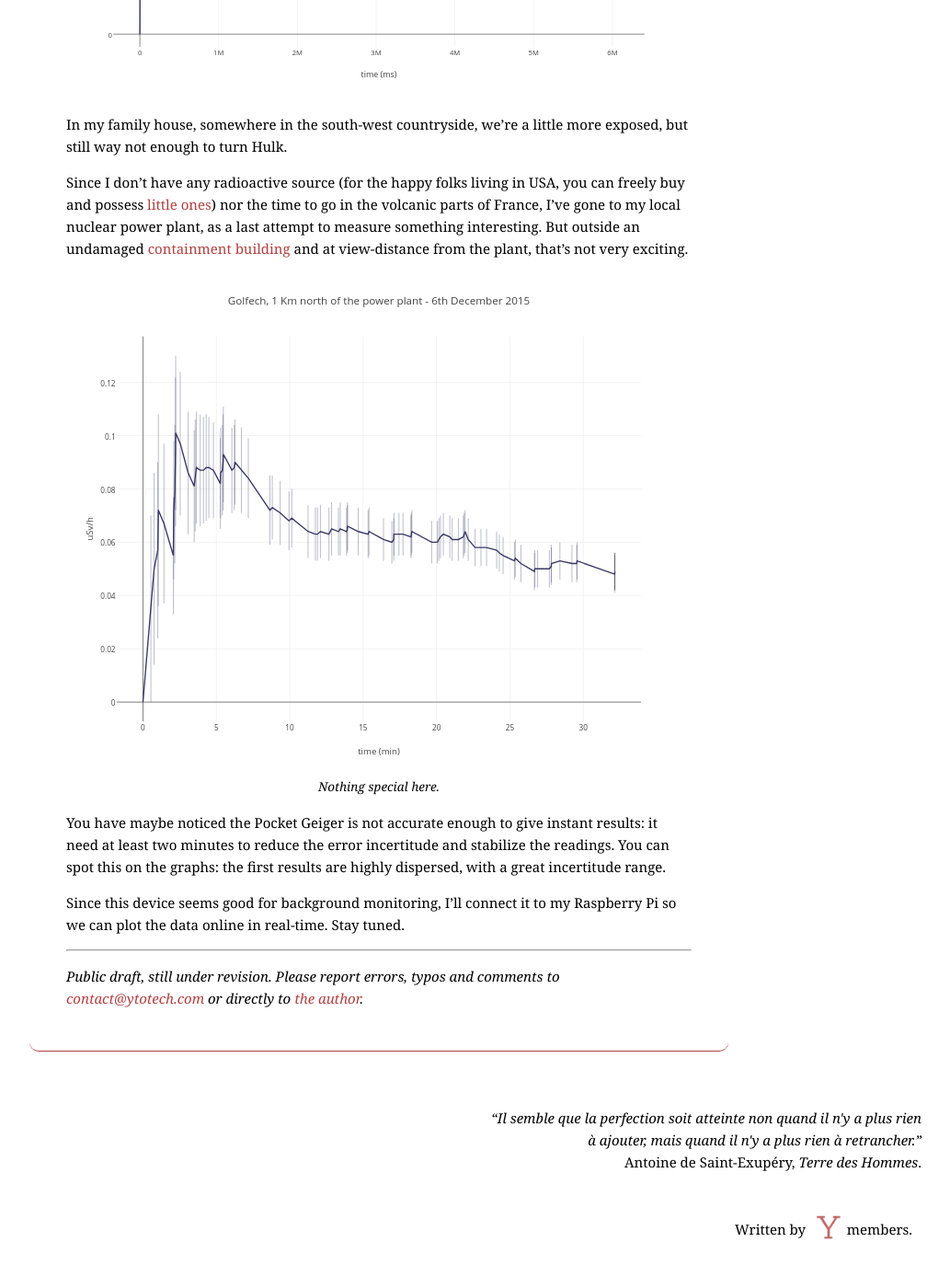
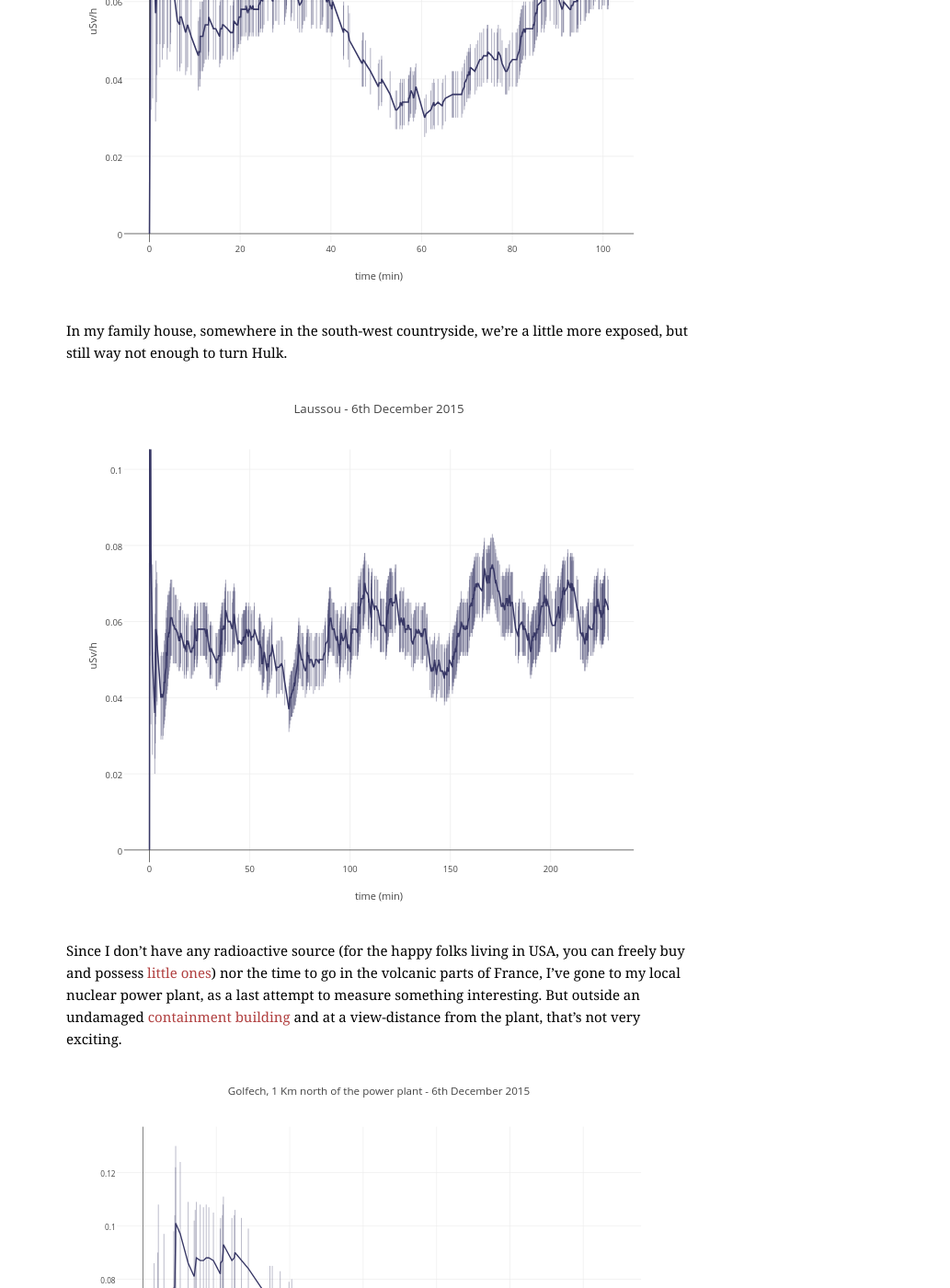
Before and after one commit to MonsieurV/monsieurv.github.io, a Jekyll site: the page built from _posts/2015-12-06-radiation-watch-arduino.markdown, in a window 1280 px wide and 1400 px high, scrolled down 3754 px. Shown: the whole window at 92% size, without its empty margins (128-1161 px from the left). Built offline with Jekyll 4.4.1, drawn with Linux system fonts in a browser that asks for light colours; some web fonts are replaced; before the commit the page ends 5127 px from its top, so only the background shows below that.

Commit message:
Updage plots. We're good :)

```diff
--- a/_posts/2015-12-06-radiation-watch-arduino.markdown
+++ b/_posts/2015-12-06-radiation-watch-arduino.markdown
@@ -39,15 +39,17 @@ Finally all this is good, but for one purpose: measuring the background radiatio
 
 I've first done background radiation measurement at the first floor of a house in Colombes, near Paris:
 
-{% include figure.html img="/assets/2015-12-06-radiation-watch-arduino/colombes_2015_12_01_radiation.svg" url="https://plot.ly/~tournadey/15/colombes-1st-december-2015-gamma-radiation/" alt="Plot of the radiation level at Colombes the 1st December 2015" linkTitle="Click to see the data on Plotly" %}
+{% include figure.html img="/assets/2015-12-06-radiation-watch-arduino/colombes_2015_12_01_radiation.svg" url="https://plot.ly/~tournadey/96/colombes-1st-december-2015/" alt="Plot of the radiation level at Colombes the 1st December 2015" linkTitle="Click to see the data on Plotly" %}
 
 Surprisingly I was able to measure radiation being in a moving train. I expected the vibrations to skew entirely the results, but it wasn't the case. The accelerometer wasn't triggering the noise detection pin and the measured values are sensible ones:
 
-{% include figure.html img="/assets/2015-12-06-radiation-watch-arduino/bordeaux_agen_train_2015_12_02_radiation.svg" url="https://plot.ly/~tournadey/30/bordeaux-to-agen-on-train-2nd-december-2015-gamma-radiation/" alt="Plot of the radiation level on the train from Bordeaux to Agen the 2nd December 2015" linkTitle="Click to see the data on Plotly" %}
+{% include figure.html img="/assets/2015-12-06-radiation-watch-arduino/bordeaux_agen_train_2015_12_02_radiation.svg" url="https://plot.ly/~tournadey/91/bordeaux-to-agen-on-train-2nd-december-2015/" alt="Plot of the radiation level on the train from Bordeaux to Agen the 2nd December 2015" linkTitle="Click to see the data on Plotly" %}
 
 In my family house, somewhere in the south-west countryside, we're a little more exposed, but still way not enough to turn Hulk.
 
-Since I don't have any radioactive source (for the happy folks living in USA, you can freely buy and possess [little ones][imagesco_sources]) nor the time to go in the volcanic parts of France, I've gone to my local nuclear power plant, as a last attempt to measure something interesting. But outside an undamaged [containment building][containment_building] and at view-distance from the plant, that's not very exciting.
+{% include figure.html img="/assets/2015-12-06-radiation-watch-arduino/laussou_2015_12_06.svg" url="https://plot.ly/~tournadey/105/laussou-6th-december-2015/" alt="Plot of the radiation level in Laussou the 6th December 2015" linkTitle="Click to see the data on Plotly" %}
+
+Since I don't have any radioactive source (for the happy folks living in USA, you can freely buy and possess [little ones][imagesco_sources]) nor the time to go in the volcanic parts of France, I've gone to my local nuclear power plant, as a last attempt to measure something interesting. But outside an undamaged [containment building][containment_building] and at a view-distance from the plant, that's not very exciting.
 
 {% include figure.html img="/assets/2015-12-06-radiation-watch-arduino/golfech_north_plant_2015_12_06.svg" url="https://plot.ly/~tournadey/76/golfech-1-km-north-of-the-power-plant-6th-december-2015/" alt="Plot of the radiation level under 1 Km of the Golfech nuclear power plant the 6th December 2015." linkTitle="Click to see the data on Plotly" caption="Nothing special here." %}
 
```
Also changed, not shown: assets/2015-12-06-radiation-watch-arduino/bordeaux_agen_train_2015_12_02_radiation.svg, assets/2015-12-06-radiation-watch-arduino/colombes_2015_12_01_radiation.svg, assets/2015-12-06-radiation-watch-arduino/laussou_2015_12_06.svg (added).
